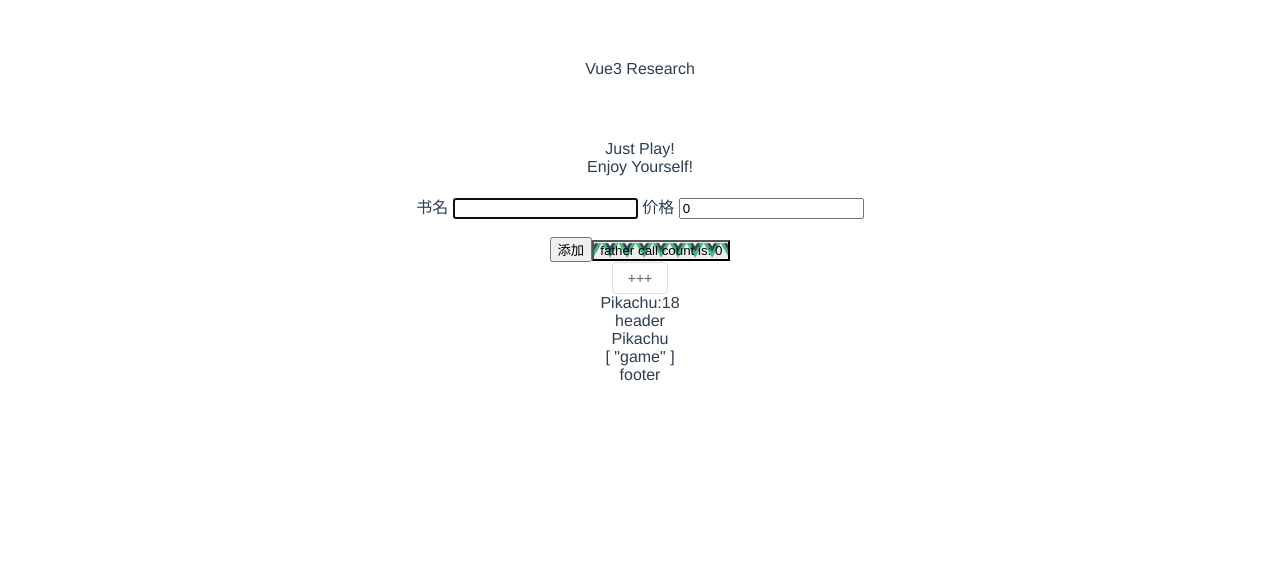
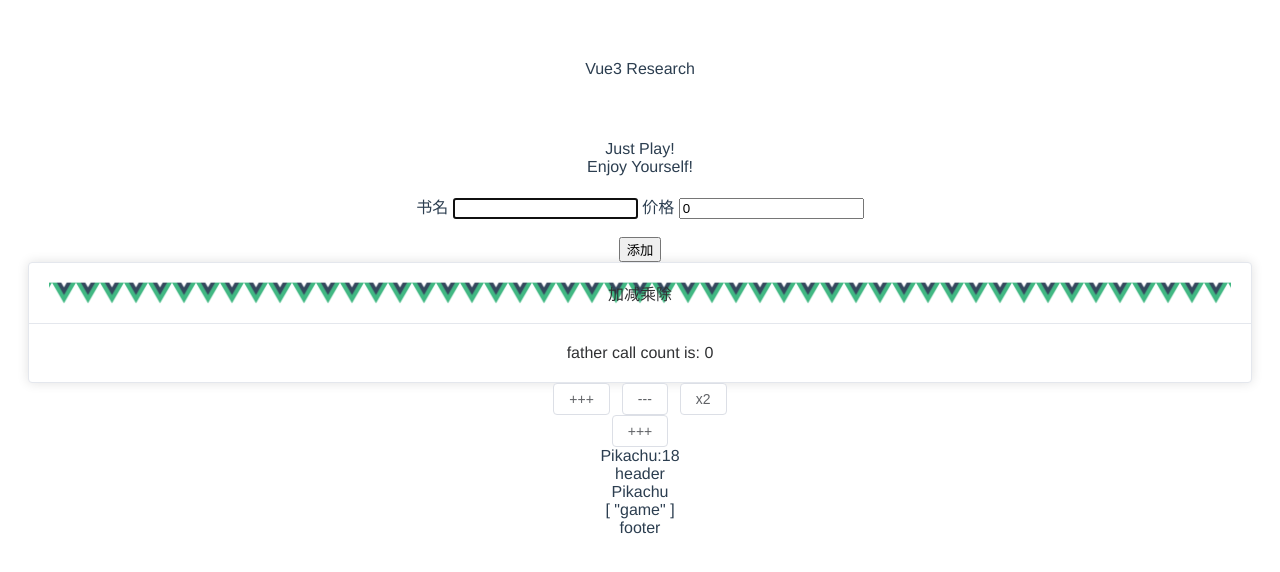
Before and after one commit to Armito/Vite-demo, a Vue app: page / in a window 1280 px wide. Both pictures are taken after a click on the button "To play". Shown: the top 572 px of the page. Built offline with nearby package versions, Linux system fonts and the light colour scheme.

Commit message:
feat: add some func

```diff
--- a/src/components/Count/index.vue
+++ b/src/components/Count/index.vue
@@ -1,3 +1,11 @@
+<!--
+ * @Author: Armito
+ * @Date: 2022-02-10 19:51:46
+ * @LastEditTime: 2022-02-10 20:57:13
+ * @LastEditors: Please set LastEditors
+ * @Description: 打开koroFileHeader查看配置 进行设置: https://github.com/OBKoro1/koro1FileHeader/wiki/%E9%85%8D%E7%BD%AE
+ * @FilePath: \Vite-demo\src\components\Count\index.vue
+-->
 <script setup lang="ts">
 import { useCount } from './useCount'
 
@@ -10,7 +18,7 @@ withDefaults(
     }
 )
 
-const { count, increment } = useCount()
+const { count, increment, decrement, double } = useCount()
 
 defineExpose({
     increment
@@ -18,9 +26,17 @@ defineExpose({
 </script>
 
 <template>
-    <button v-marker type="button" @click="increment">
-        {{ msg }} count is: {{ count }}
-    </button>
+    <el-card>
+        <template #header>
+            <div v-marker>加减乘除</div>
+        </template>
+        <template #default>
+            <div>{{ msg }} count is: {{ count }}</div>
+        </template>
+    </el-card>
+    <el-button type="button" @click="increment">+++</el-button>
+    <el-button type="button" @click="decrement">---</el-button>
+    <el-button type="button" @click="double">x2</el-button>
 </template>
 
 <style scoped></style>
--- a/src/components/Count/useCount.ts
+++ b/src/components/Count/useCount.ts
@@ -1,3 +1,11 @@
+/*
+ * @Author: Armito
+ * @Date: 2022-02-10 19:51:46
+ * @LastEditTime: 2022-02-10 20:45:02
+ * @LastEditors: your name
+ * @Description: 打开koroFileHeader查看配置 进行设置: https://github.com/OBKoro1/koro1FileHeader/wiki/%E9%85%8D%E7%BD%AE
+ * @FilePath: \Vite-demo\src\components\Count\useCount.ts
+ */
 import { ref } from 'vue'
 
 export const useCount = () => {
@@ -7,8 +15,18 @@ export const useCount = () => {
         count.value++
     }
 
+    const decrement = () => {
+        count.value--
+    }
+
+    const double = () => {
+        count.value = count.value * 2
+    }
+
     return {
         count,
-        increment
+        increment,
+        decrement,
+        double
     }
 }
```
